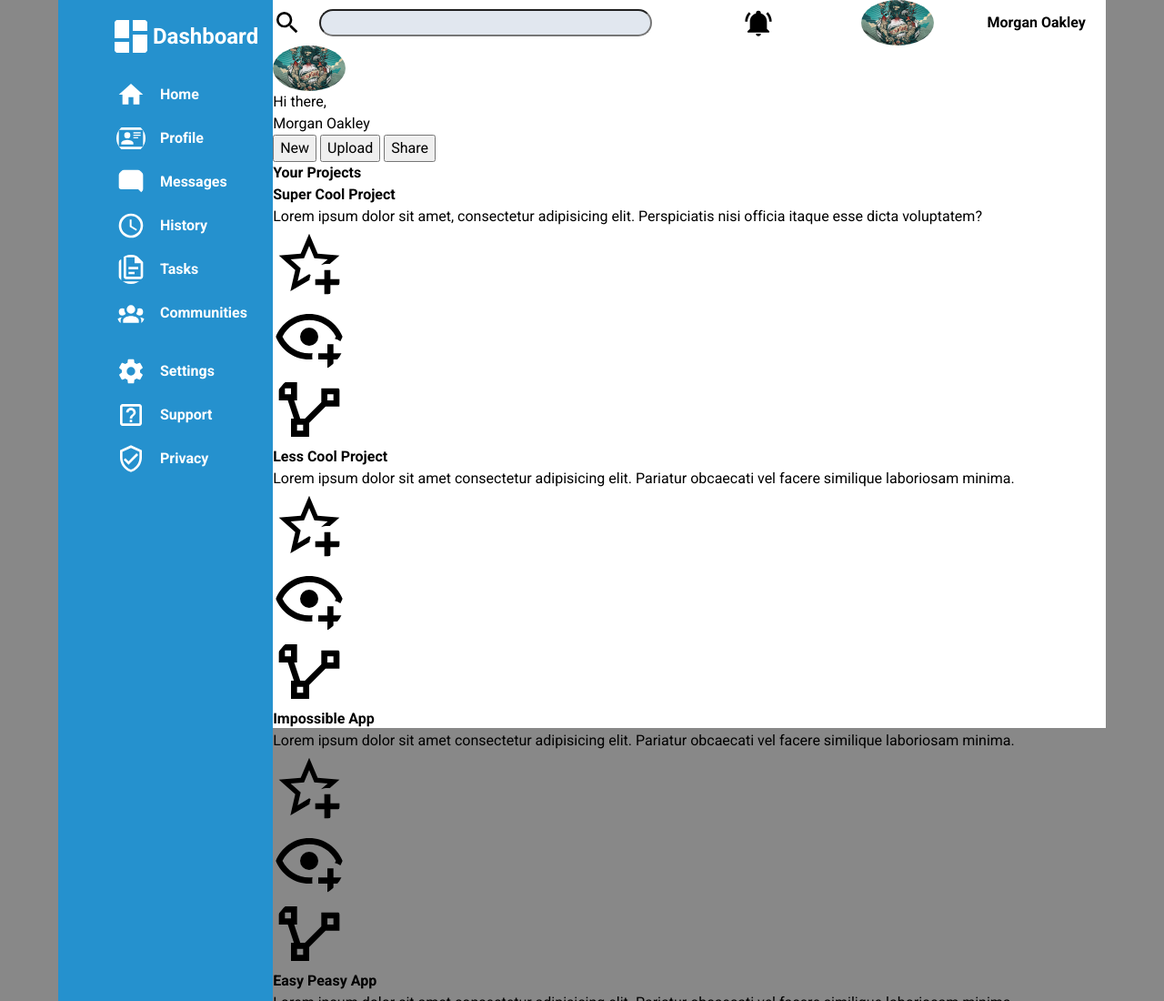
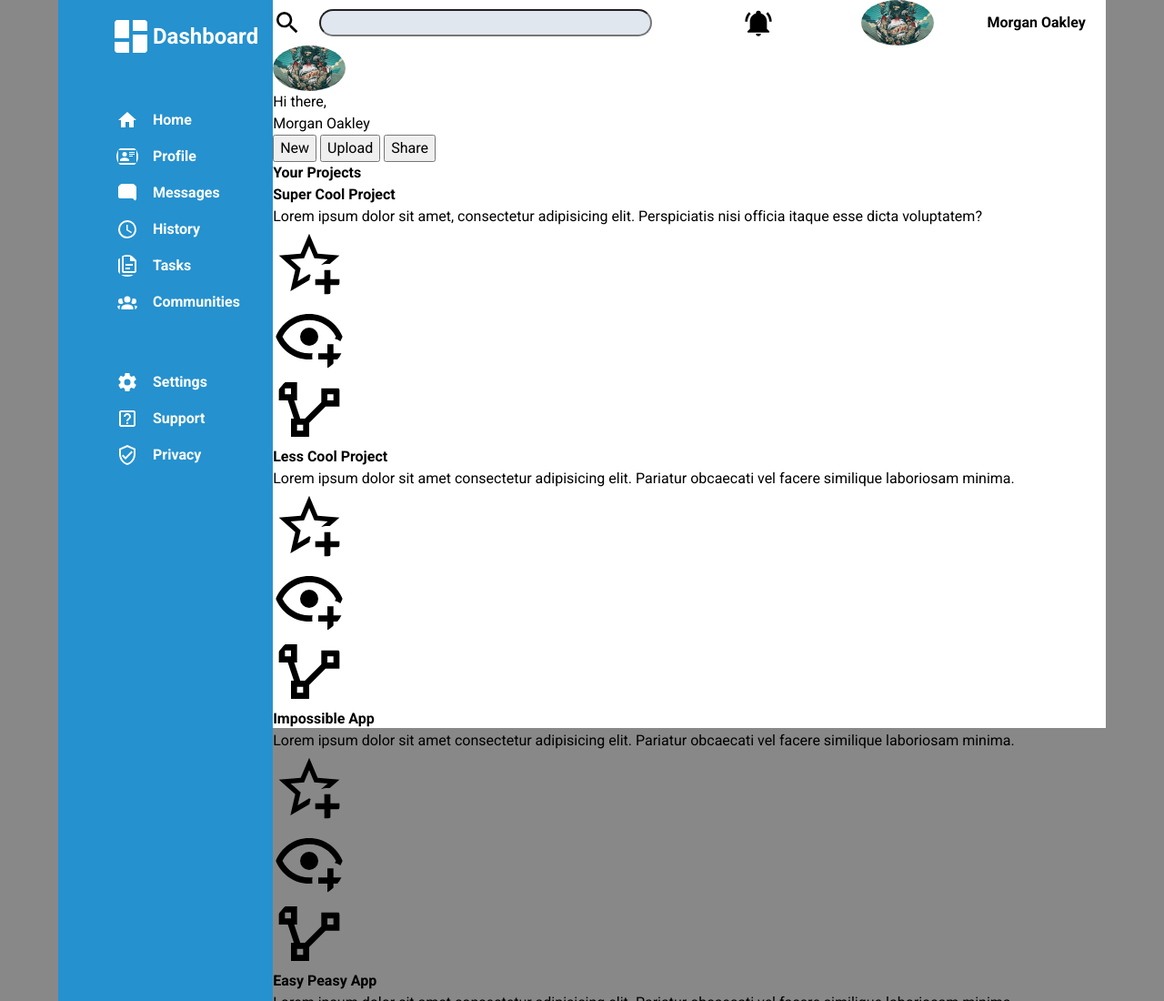
Before and after one commit to carlos0716/top-admin-dashboard, a website built with Vite: page index.html in a window 1280 px wide. Shown: the top 1100 px of the page at 91% size. Built offline with nearby package versions, Linux system fonts and the light colour scheme.

Commit message:
adjusts the size of the mid and end sections logos

```diff
--- a/src/style.css
+++ b/src/style.css
@@ -136,6 +136,7 @@ body {
 
   align-items: center;
   margin: 1em;
+  padding-bottom: 2em;
 }
 
 .sidebar-header li img {
@@ -155,7 +156,7 @@ body {
   align-items: center;
 
   margin: 1em;
-
+  padding-bottom: 2em;
 }
 
 .sidebar-mid li {
@@ -163,7 +164,7 @@ body {
 }
 
 .sidebar-mid li img {
-  width: 2em;
+  width: 1.5em;
 
 }
 
@@ -181,11 +182,11 @@ body {
 }
 
 .sidebar-end li {
-  padding: .5em;
+  padding: .5em; /* gives space between each li element*/
 }
 
 .sidebar-end li img {
-  width: 2em;
+  width: 1.5em;
 }
 
 .sidebar-end li a {
```
